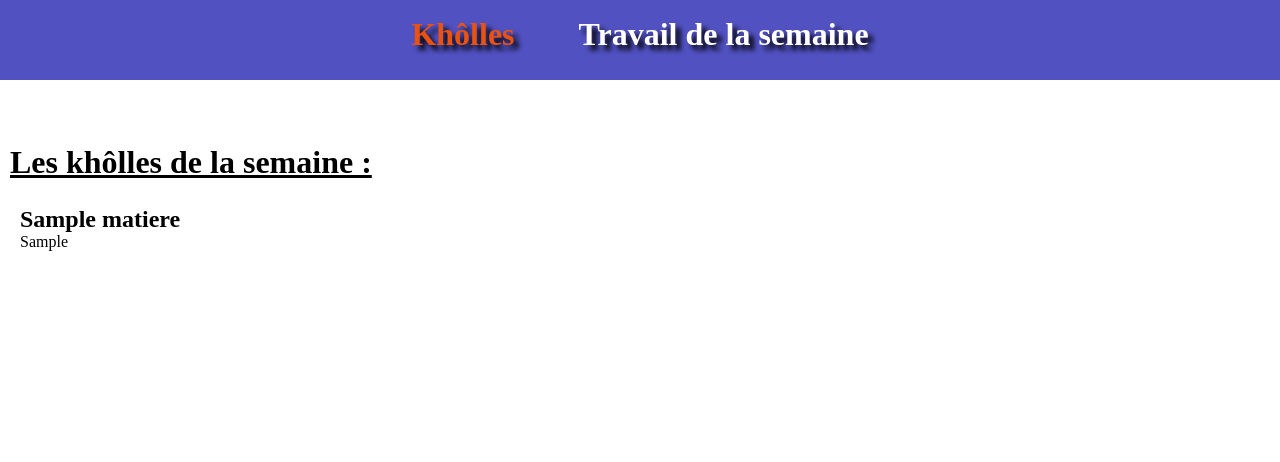
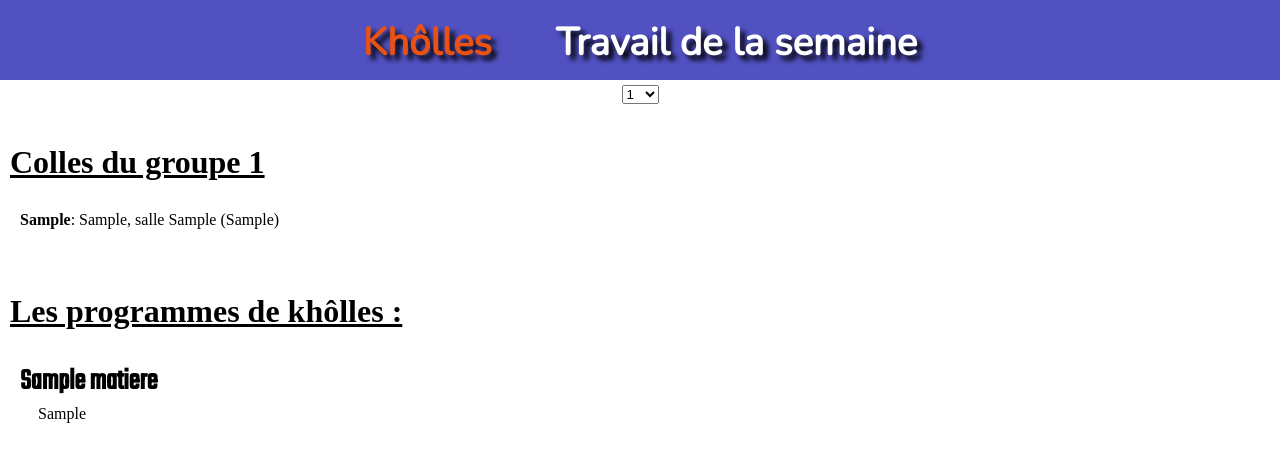
Before and after one commit to Pseud3mys/Site-Agenda-PTSI-Chaptal, a Django app: template templates/colles.html in a window 1280 px wide. Shown: the top 462 px of the page. Run offline with Django 3.2, Linux system fonts and the light colour scheme; the template is opened without the code that fills it: most values are stand-ins (such as "Sample title", 1, 10 or a date in 2020); parts of the project's set-up code (start-up, migrations or seed data) failed here and were passed over; some web fonts are replaced.

Commit message:
add groupe selector

```diff
--- a/static/style.css
+++ b/static/style.css
@@ -28,9 +28,10 @@ header li{
 	display: inline-block;
 	margin: 2vh 30px;
 	color: #fff;
-	font-size: 4vh;
+	font-size: 3vw;
 	font-weight: 700;
 	text-shadow: 5px 5px 5px #000;
+	font-family: 'Nunito', sans-serif;
 }
 
 /*KHOLLES*/
@@ -41,8 +42,25 @@ header li{
 
 .center h1{
 	text-decoration: underline;
+	/*font-family: 'Gluten', cursive;*/
 }
 
 .container{
-	margin: 25px 0 0 10px;
+	margin: 30px 0 0 10px;
 }
+
+.date{
+	font-family: 'Merriweather Sans', sans-serif;
+	font-size: 35px;
+}
+
+.matiere{
+    margin-top: 8px;
+	margin-bottom: 2px;
+	font-family: 'Teko', sans-serif;
+	font-size: 30px;
+}
+
+.contenu{
+    margin-left: 18px;
+}
--- a/templates/colles.html
+++ b/templates/colles.html
@@ -4,15 +4,36 @@
 		<ul>
 			<a href="colles"><li class="colles actif">Khôlles</li></a>
 			<a href="taf"><li class="taf">Travail de la semaine</li></a>
+
+			<form action="#">
+			    <select name="Sgroupe" onchange='if(this.value != 0) { this.form.submit(); }'>
+                    {% for i in "123456789" %}
+                    <option value="{{i}}">{{i}}</option>
+                    {% endfor %}
+                    <option value="10">10</option>
+                    <option value="11">11</option>
+                    <option value="12">12</option>
+                </select>
+			    <!--input type="submit" class="btn btn-primary" value="valider"-->
+			</form>
+
 		</ul>
 	</header>
 	<body>
+	    <div class="center">
+			<h1>Colles du groupe {{num_groupe}}</h1>
+			{% for colle in colloscope %}
+			<div class="container">
+			    <b style="color:{{colle.4}}">{{colle.0}}</b>: {{colle.1}}, salle {{colle.3}} ({{colle.2}})
+			</div>
+			{% endfor %}
+		</div>
 		<div class="center">
-			<h1>Les khôlles de la semaine :</h1>
+			<h1>Les programmes de khôlles :</h1>
 			{% for matiere, tuple in colle_dict.items %}
 			<div class="container">
 				<h2 class="matiere" style="color:{{tuple.1}}">{{matiere}}</h2>
-				<p class="contenu">{{tuple.0|safe}}</p>
+				<div class="contenu">{{tuple.0|safe}}</div>
 			</div>
 			{% endfor %}
 		</div>
--- a/templates/header.html
+++ b/templates/header.html
@@ -1,13 +1,22 @@
+{% load static %}
 <!DOCTYPE html>
 <html>
-{% load static %}
 <head>
 	<title>Agenda PTSI 2020-2021</title>
-	<link rel="stylesheet" type="text/css" href="{% static 'style.css' %}">
+	<link rel="stylesheet" type="text/css" href='{% static "style.css" %}'>
 	<link rel="preconnect" href="https://fonts.googleapis.com">
 	<link rel="preconnect" href="https://fonts.gstatic.com" crossorigin>
 	<link href="https://fonts.googleapis.com/css2?family=Gluten:wght@300&display=swap" rel="stylesheet">
 	<link rel="preconnect" href="https://fonts.googleapis.com">
 	<link rel="preconnect" href="https://fonts.gstatic.com" crossorigin>
 	<link href="https://fonts.googleapis.com/css2?family=Nunito:wght@300&display=swap" rel="stylesheet">
+	<link rel="preconnect" href="https://fonts.googleapis.com">
+	<link rel="preconnect" href="https://fonts.gstatic.com" crossorigin>
+	<link href="https://fonts.googleapis.com/css2?family=Varela+Round&display=swap" rel="stylesheet">
+	<link rel="preconnect" href="https://fonts.googleapis.com">
+	<link rel="preconnect" href="https://fonts.gstatic.com" crossorigin>
+	<link href="https://fonts.googleapis.com/css2?family=Teko&display=swap" rel="stylesheet">
+	<link rel="preconnect" href="https://fonts.googleapis.com">
+	<link rel="preconnect" href="https://fonts.gstatic.com" crossorigin>
+	<link href="https://fonts.googleapis.com/css2?family=Merriweather+Sans&display=swap" rel="stylesheet">
 </head>
--- a/templates/taf.html
+++ b/templates/taf.html
@@ -11,10 +11,10 @@
 			<h1>Les devoirs de la semaine :</h2>
 			{% for date, events_list in dict_taf.items %}
 			<div class="container">
-				<h2>{{date}}</h2>
+				<h2 class="date">{{date}}</h2>
 				{% for event in events_list %}
 				<h3 class="matiere" style="color:{{event.3}}">{{event.1}}</h3>
-				<p class="contenu">{{event.2|safe}}</p>
+				<div class="contenu">{{event.2|safe}}</div>
 			{% endfor %}
 			</div>
 			{% endfor %}
```
Also changed, not shown: polls/Scripts/read_colles.py (added, +78 -0 lines), polls/calendarAPI/events.py (+5 -5 lines), polls/views.py (+10 -2 lines), 1 other file.
